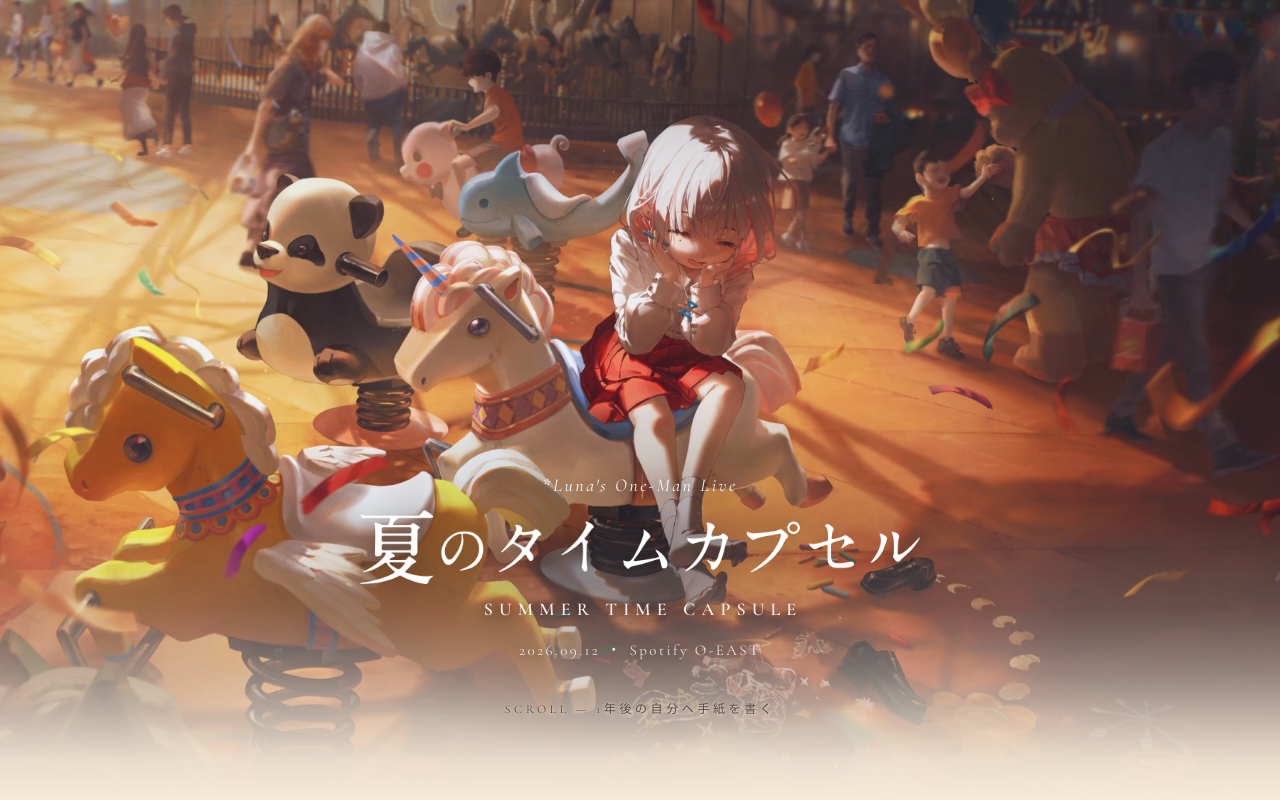
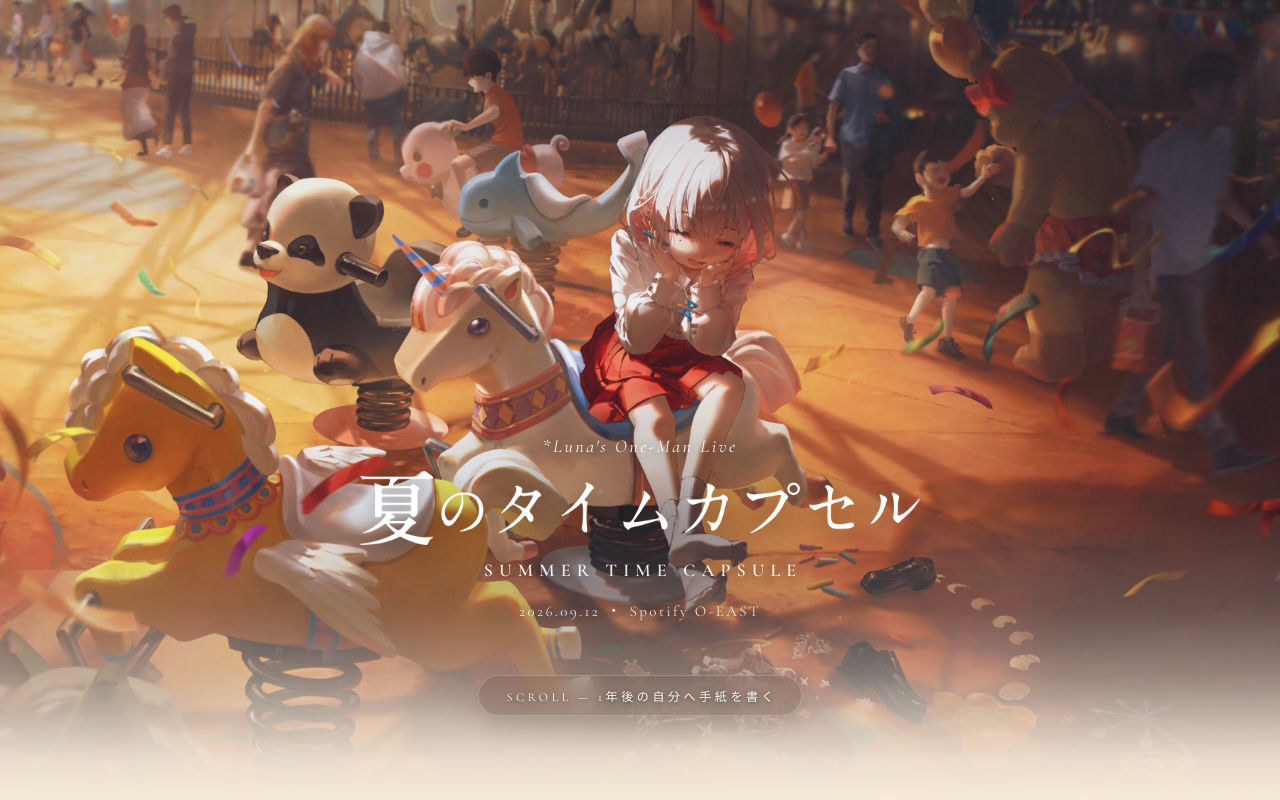
Before and after one commit to namityantyan/natsu-time-capsule, a Next.js app: page / in a window 1280 px wide. Shown: the top 800 px of the page. Built offline with nearby package versions, Linux system fonts and the light colour scheme; a web font is replaced by a local one.

Commit message:
scroll-hintを座布団（ガラス調ピル）化して可読性を改善
- 暖色ブラウンの半透明ピル＋backdrop-blurに白文字
- 明るいKV下地でも読めるようにしつつ、控えめで馴染む濃さに調整

Co-Authored-By: Claude Opus 4.8 <noreply@anthropic.com>

```diff
--- a/app/globals.css
+++ b/app/globals.css
@@ -102,9 +102,16 @@ a:hover { text-decoration: underline; }
   text-shadow: 0 2px 10px rgba(0,0,0,0.5);
 }
 .scroll-hint {
-  margin-top: 40px; font-size: 12px; letter-spacing: 0.3em; color: rgba(74,54,38,0.9);
+  display: inline-block; margin-top: 40px;
+  padding: 11px 24px; border-radius: 999px;
+  font-size: 12px; letter-spacing: 0.3em; text-indent: 0.3em;
   text-transform: uppercase; font-family: var(--serif-en);
-  text-shadow: 0 1px 5px rgba(255,255,255,0.6), 0 0 2px rgba(255,255,255,0.5);
+  color: rgba(255,255,255,0.96);
+  background: rgba(64,48,36,0.22);
+  backdrop-filter: blur(12px) saturate(120%); -webkit-backdrop-filter: blur(12px) saturate(120%);
+  border: 1px solid rgba(255,255,255,0.22);
+  box-shadow: 0 8px 22px rgba(58,42,30,0.16);
+  text-shadow: 0 1px 5px rgba(0,0,0,0.55);
 }
 
 /* ===== light glass panel ===== */
```
